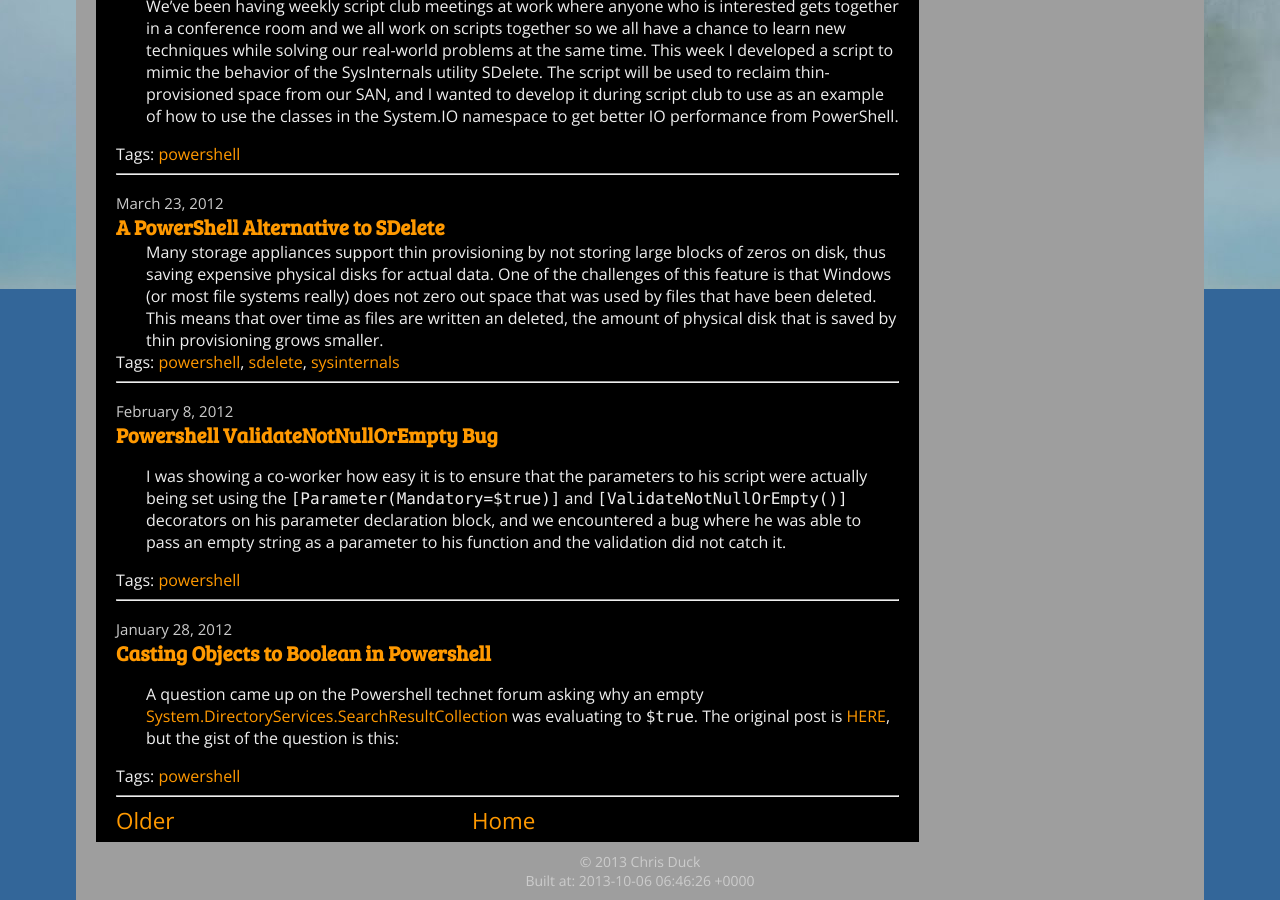
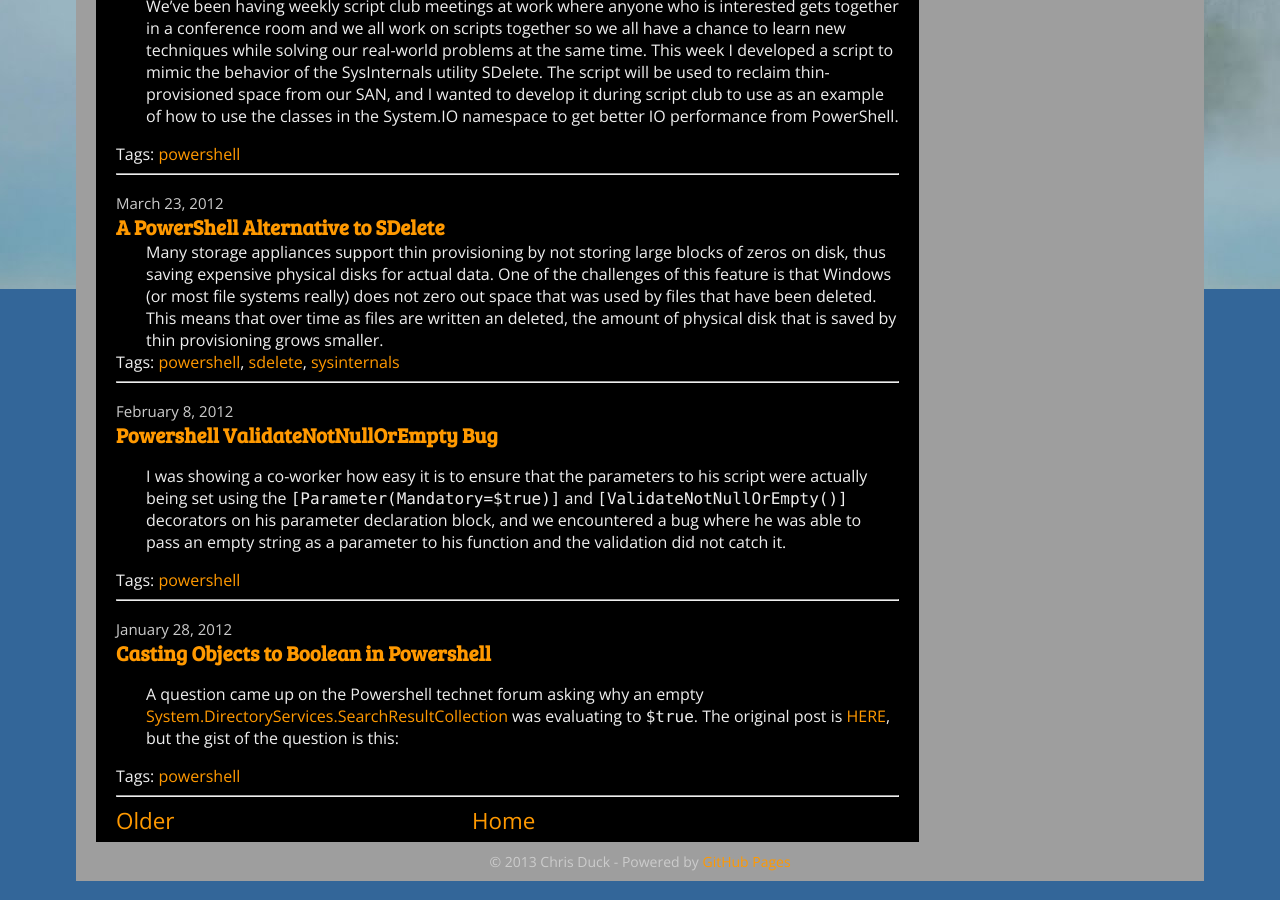
Before and after one commit to gpduck/gpduck.github.io, a Jekyll site: the page built from index.html, in a window 1280 px wide and 900 px high, scrolled down 835 px. Built offline with Jekyll 4.4.1, drawn with Linux system fonts in a browser that asks for light colours; some web fonts are replaced; the list of posts is cut into pages by our own code; comment, search, counter and statistics services are not loaded.

Commit message:
Added GitHub Pages link

```diff
--- a/_includes/footer.html
+++ b/_includes/footer.html
@@ -1,2 +1,2 @@
-&#169; 2013 Chris Duck<br />
-Built at: {{ site.time }}
+&#169; 2013 Chris Duck - Powered by <a href="http://pages.github.com/">GitHub Pages</a><br />
+<!-- Built at: {{ site.time }} -->
```
